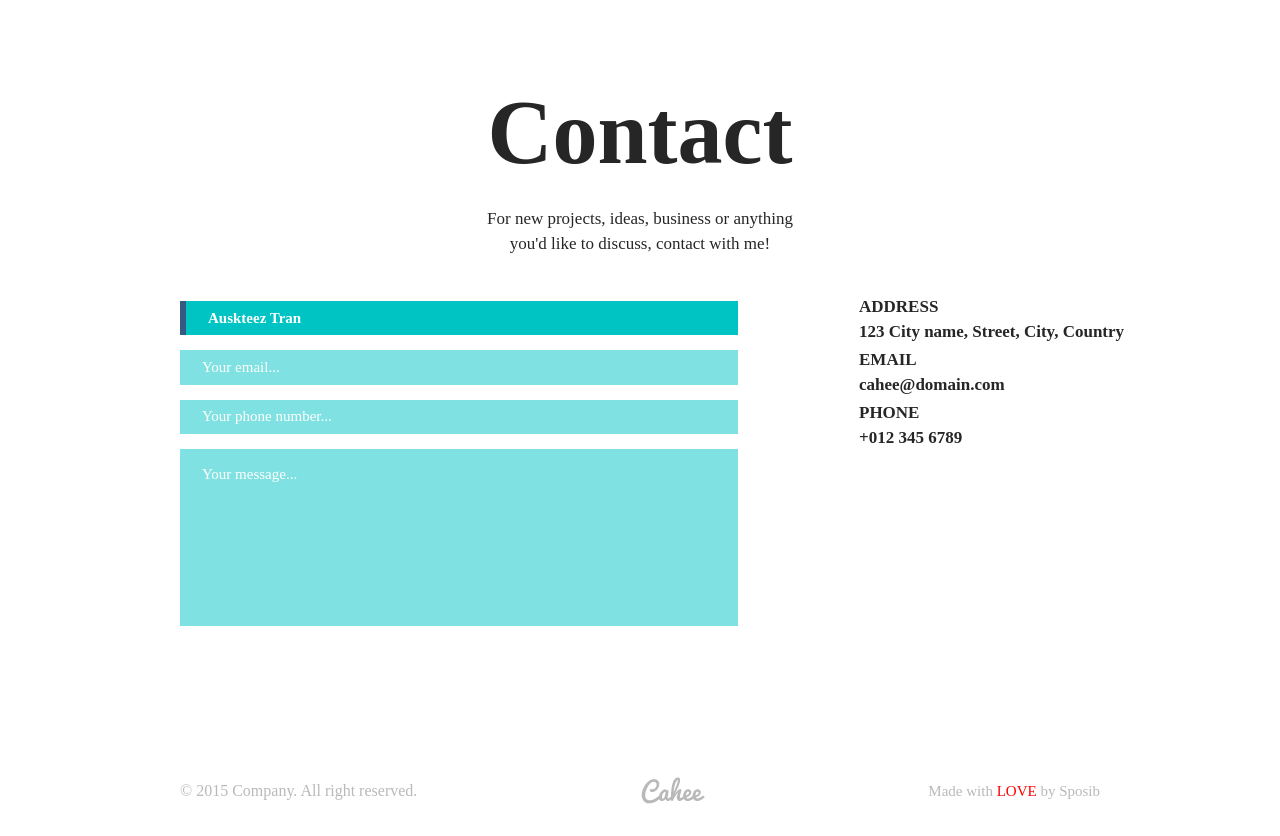
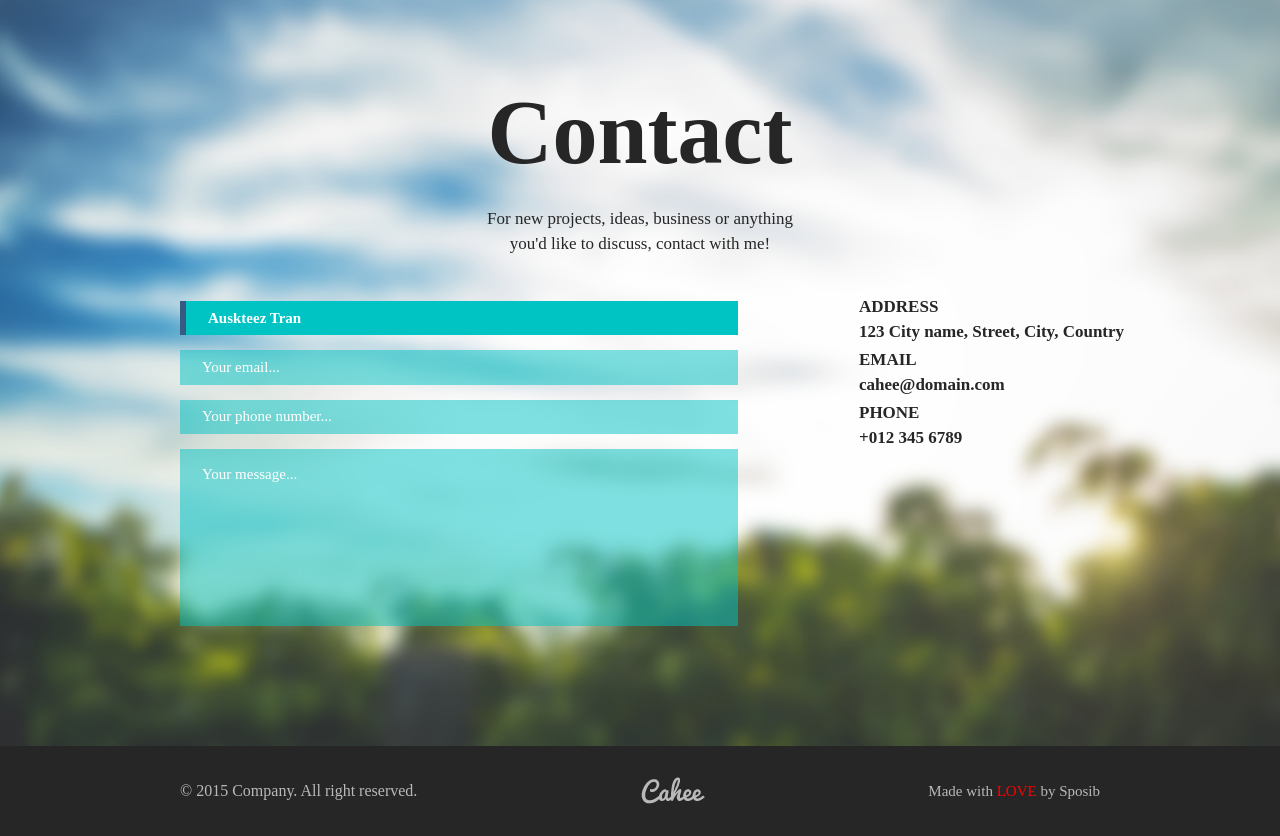
Before and after one commit to sposibb/lessons12_1, a plain HTML site: page index.html in a window 1280 px wide. Drawn offline with Linux system fonts and the light colour scheme; the site is published under a folder, as on GitHub Pages, so addresses that start at the root find nothing.

Commit message:
fix problem with url backgraund img

```diff
--- a/css/style.css
+++ b/css/style.css
@@ -4,7 +4,7 @@
   box-sizing: border-box;
 }
 section {
-  background: url(/img/BG.png) center center no-repeat;
+  background: url(../img/BG.png) center center no-repeat;
   background-size: cover;
 }
 h1 {
@@ -116,7 +116,7 @@ input[type="number"]::-webkit-inner-spin-button {
 }
 footer {
   height: 90px;
-  background: url(/img/BG_footer.png) center center no-repeat;
+  background: url(../img/BG_footer.png) center center no-repeat;
   background-size: cover;
   display: flex;
   justify-content: space-between;
```
